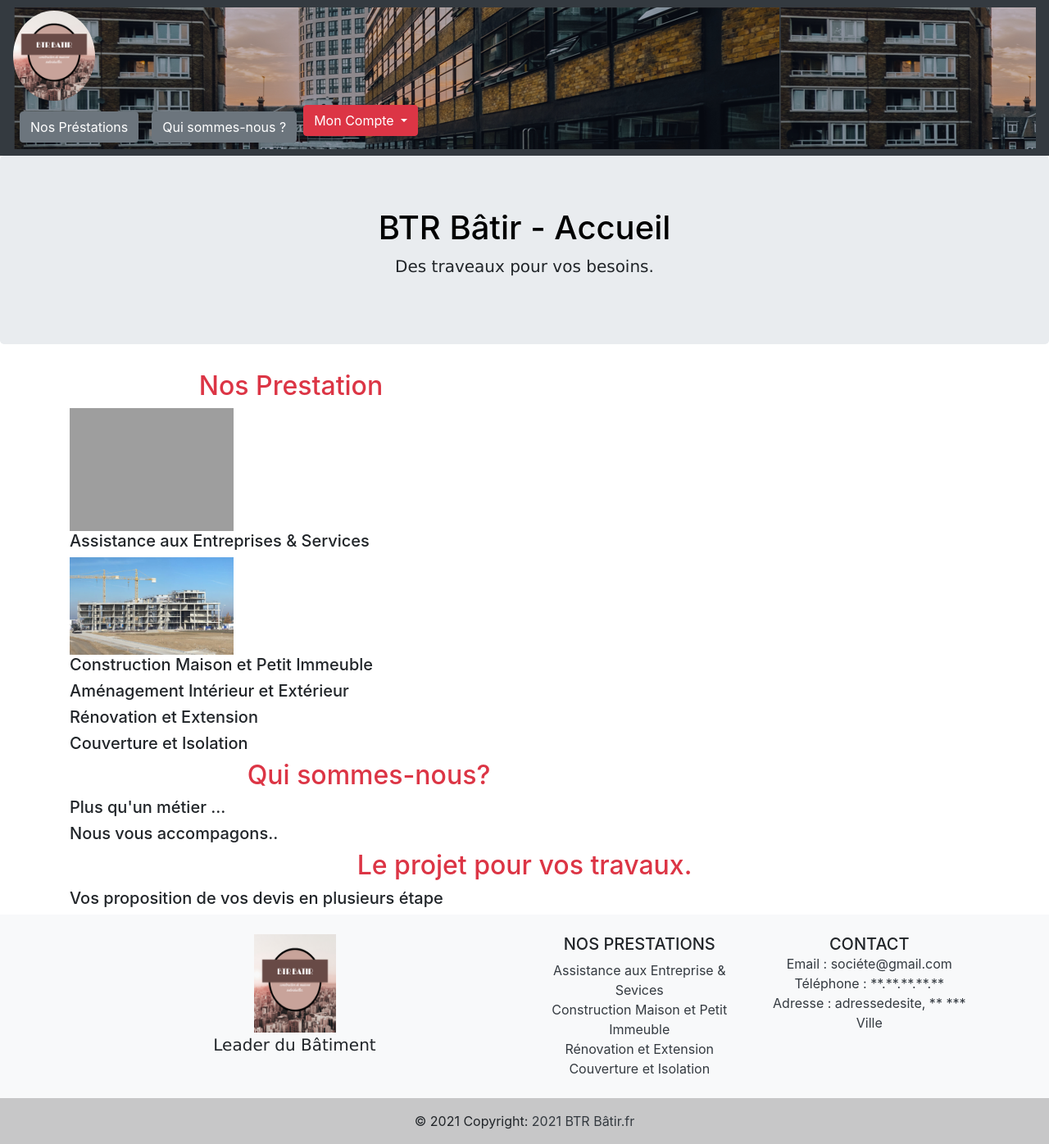
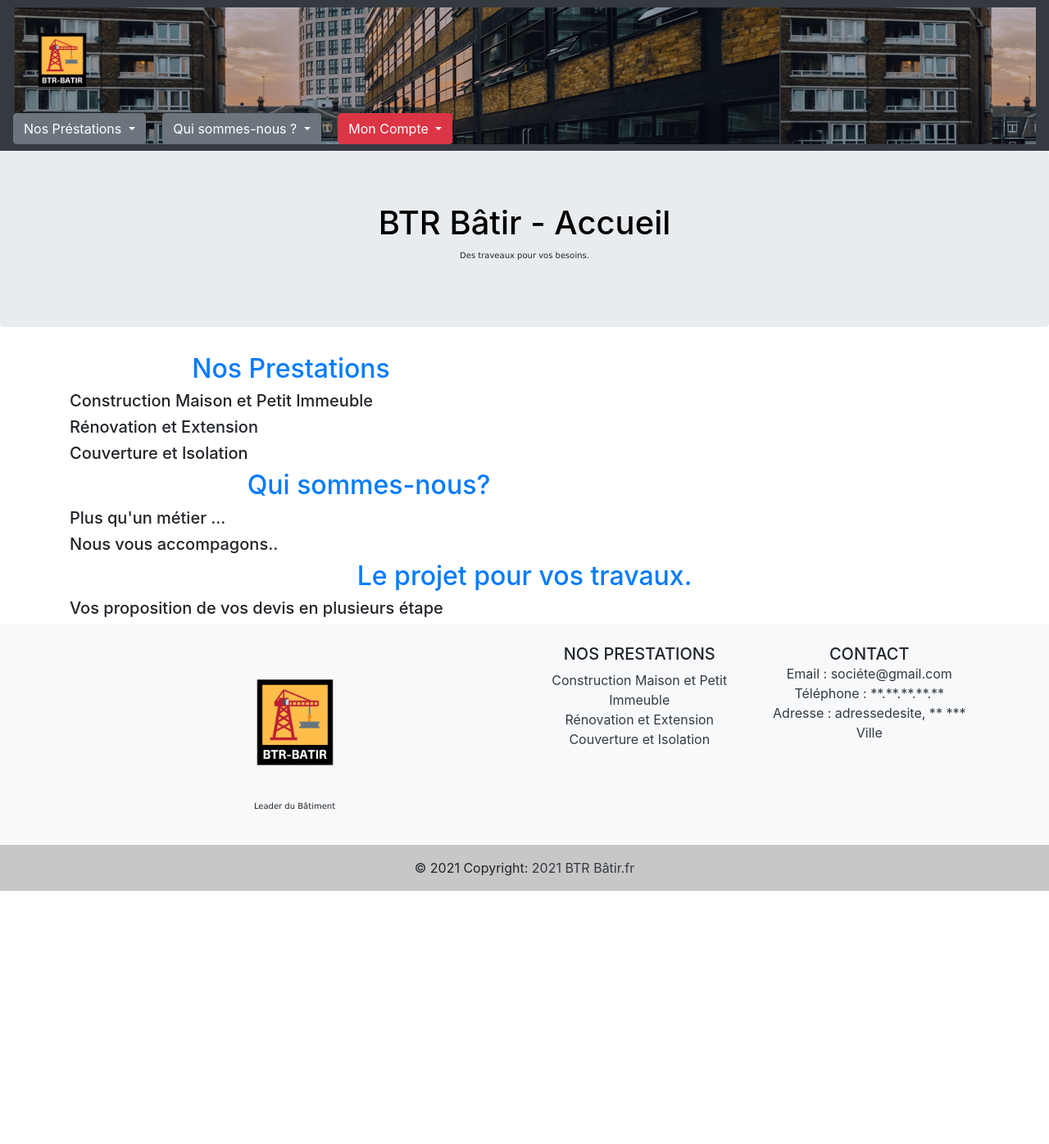
Before and after one commit to nicolasfueyo/BTR-BATIR, a PHP site: page / in a window 1280 px wide. Shown: the whole page at 82% size. After the commit the page ends 1087 px from the top, so only its background shows below. Run offline with PHP 8.4, Linux system fonts and the light colour scheme; grey boxes are pictures that could not be loaded.

Commit message:
modification melvin

```diff
--- a/Style.css
+++ b/Style.css
@@ -14,10 +14,11 @@ h1 {
     text-align: center;
 }
 h2{
+    color: red;
     text-align: center;
 }
 
 p {
     font-family: verdana;
-    font-size: 20px;
+    font-size: 10px;
 }
--- a/index.html
+++ b/index.html
@@ -1,6 +1,9 @@
 <!DOCTYPE html>
 <html lang="fr">
 <head>
+    <style> div1 {
+
+    }</style>
     <title>BTR Bâtir</title>
     <meta charset="utf-8">
     <meta name="viewport" content="width=device-width, initial-scale=1">
@@ -13,24 +16,37 @@
 <body>
 <nav class="navbar navbar-expand-sm bg-dark navbar-dark sticky-top" >
     <div id="banniere">
-    <a class="navbar-brand" href="#"><img src="BTR%20BATIR.png" class="rounded-circle" alt="LOGO" width="100" height="110"></a>
+    <a class="navbar-brand" href="#"><img src="2.png" class="rounded-circle" alt="LOGO" th="170" height="120"></a>
     <button class="navbar-toggler" type="button" data-toggle="collapse" data-target="#collapsibleNavbar">
         <span class="navbar-toggler-icon"></span>
     </button>
     <div class="collapse navbar-collapse" id="collapsibleNavbar">
         <ul class="navbar-nav">
             <li class="nav-item">
-                <a class="nav-link" href="#">
-                    <button type="button" class="btn btn-secondary">Nos Préstations</button>
-                </a>
-            </li>
-            <li class="nav-item">
-                <a class="nav-link" href="#">
-                    <button type="button" class="btn btn-secondary">Qui sommes-nous ?</button>
+                <div class="dropdown">
+                    <button type="button" class="btn btn-secondary dropdown-toggle" data-toggle="dropdown">
+                        Nos Préstations
+                    </button>
+                    <div class="dropdown-menu">
+                        <a class="dropdown-item" href="#">Construction Maison et Petit Immeuble</a>
+                        <a class="dropdown-item" href="#">Rénovation et Extension</a>
+                        <a class="dropdown-item" href="#">Couverture et Isolation</a>
+                    </div>&emsp;
                 </a>
             </li>
             <li class="nav-item">
                 <div class="dropdown">
+                    <button type="button" class="btn btn-secondary dropdown-toggle" data-toggle="dropdown">
+                        Qui sommes-nous ?
+                    </button>
+                    <div class="dropdown-menu">
+                        <a class="dropdown-item" href="#">Plus qu'un métier ...</a>
+                        <a class="dropdown-item" href="#">Nous vous accompagnons...</a>
+                    </div>&emsp;
+            </li>
+            <li class="nav-item">
+                <div class="droite">
+                <div class="dropdown pull-right">
                     <button type="button" class="btn btn-danger dropdown-toggle" data-toggle="dropdown">
                         Mon Compte
                     </button>
@@ -38,6 +54,9 @@
                         <a class="dropdown-item" href="#">Connexion</a>
                         <a class="dropdown-item" href="#">Inscription</a>
                     </div>
+                    </div>
+                </div>
+            </li>
     </div>
     </div>
 </nav>
@@ -50,19 +69,18 @@
 <div class="container">
     <div class="row">
         <div class="col-sm-6">
-            <h2 class="text-danger">Nos Prestation</h2>
-            <img src="imprevus-chantier.jpg" width="200">
-            <h5>Assistance aux Entreprises & Services </h5><img src="Coût-de-construction-dun-immeuble-1024x607.jpg" width="200">
-            <h5> Construction Maison et Petit Immeuble </h5><h5> Aménagement Intérieur et Extérieur</h5>
+            <h2><a href="test.html">Nos Prestations</a></h2>
+            <h5> Construction Maison et Petit Immeuble </h5>
             <h5>Rénovation et Extension</h5><h5> Couverture et Isolation</h5>
         </div>
         <div class="col-sm-8">
-            <h2 class="text-danger">Qui sommes-nous?</h2>
+
+            <h2><a href="test.html"> Qui sommes-nous?</a></h2>
             <h5>Plus qu'un métier ...</h5>
             <h5>Nous vous accompagons..</h5>
         </div>
         <div class="col-sm-12">
-            <h2 class="text-danger">Le projet pour vos travaux.</h2>
+            <h2><a href="test.html">Le projet pour vos travaux.</a></h2>
             <h5>Vos proposition de vos devis en plusieurs étape</h5>
         </div>
     </div>
@@ -77,7 +95,7 @@
         <div class="row">
             <!--Grid column-->
             <div class="col-lg-6 col-md-12 mb-4 mb-md-0">
-                <img src="BTR%20BATIR.png" alt="LOGO" width="100" height="120">
+                <img src="2.png" alt="LOGO" width="190" height="">
 
                 <p>Leader du Bâtiment</p>
             </div>
@@ -89,16 +107,13 @@
 
                 <ul class="list-unstyled mb-0">
                     <li>
-                        <a href="#!" class="text-dark">Assistance aux Entreprise & Sevices</a>
+                        <a href="test.html" class="text-dark">Construction Maison et Petit Immeuble</a>
                     </li>
                     <li>
-                        <a href="#!" class="text-dark">Construction Maison et Petit Immeuble</a>
+                        <a href="test.html" class="text-dark">Rénovation et Extension</a>
                     </li>
                     <li>
-                        <a href="#!" class="text-dark">Rénovation et Extension</a>
-                    </li>
-                    <li>
-                        <a href="#!" class="text-dark">Couverture et Isolation</a>
+                        <a href="test.html" class="text-dark">Couverture et Isolation</a>
                     </li>
                 </ul>
             </div>
```
Also changed, not shown: 2.png (added), BTR BATIR.png (deleted), Coût-de-construction-dun-immeuble-1024x607.jpg (deleted), photographe-chantier-IDF.jpg (deleted).
